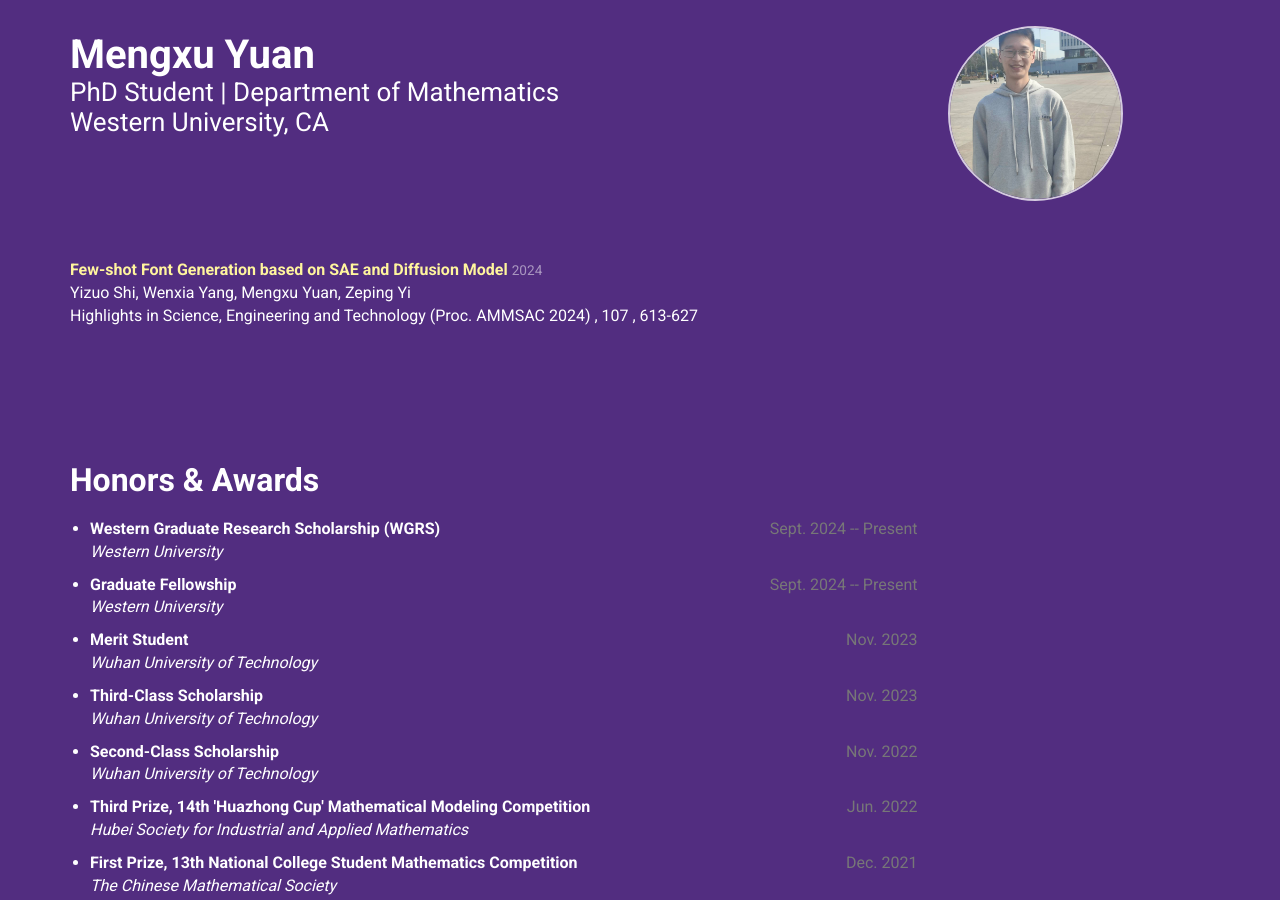
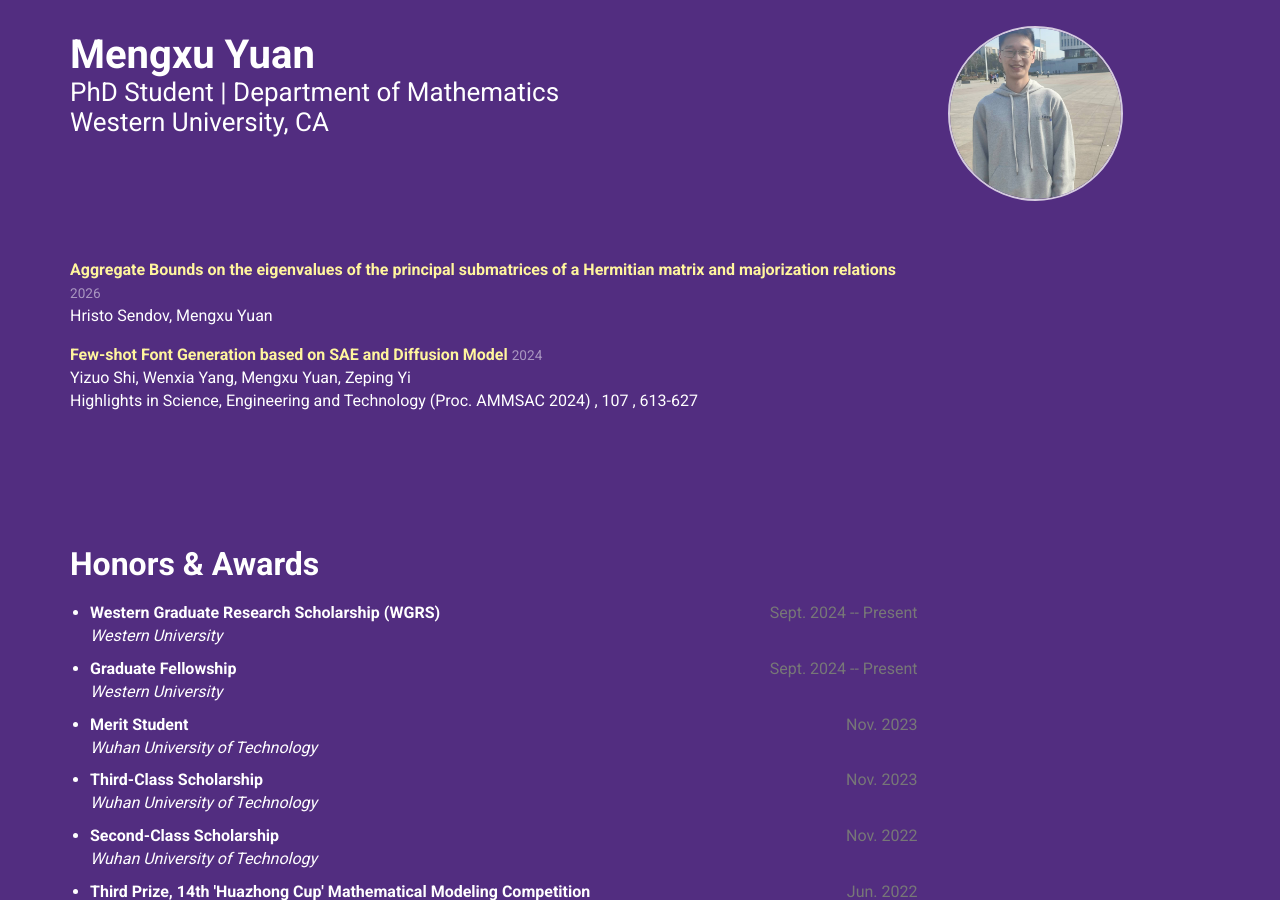
Before and after one commit to Mengxu3/mengxu3.github.io, a Jekyll site: the page built from index.html, in a window 1280 px wide and 900 px high, scrolled down 711 px. Built offline with Jekyll 4.4.1, drawn with Linux system fonts in a browser that asks for light colours; nearby versions of some CDN libraries.

Commit message:
Add preprint publication entry for 2026

```diff
--- a/_data/publications.yml
+++ b/_data/publications.yml
@@ -1,3 +1,11 @@
+-
+  type: preprint
+  title: "Aggregate Bounds on the eigenvalues of the principal submatrices of a Hermitian matrix and majorization relations"
+  authors: Hristo Sendov, Mengxu Yuan
+  journal: "ResearchGate Preprint"
+  year: 2026
+  doi: "10.13140/RG.2.2.14706.16326"
+  url: "https://doi.org/10.13140/RG.2.2.14706.16326"
 -
   type: journal
   title: "Few-shot Font Generation based on SAE and Diffusion Model"
```
